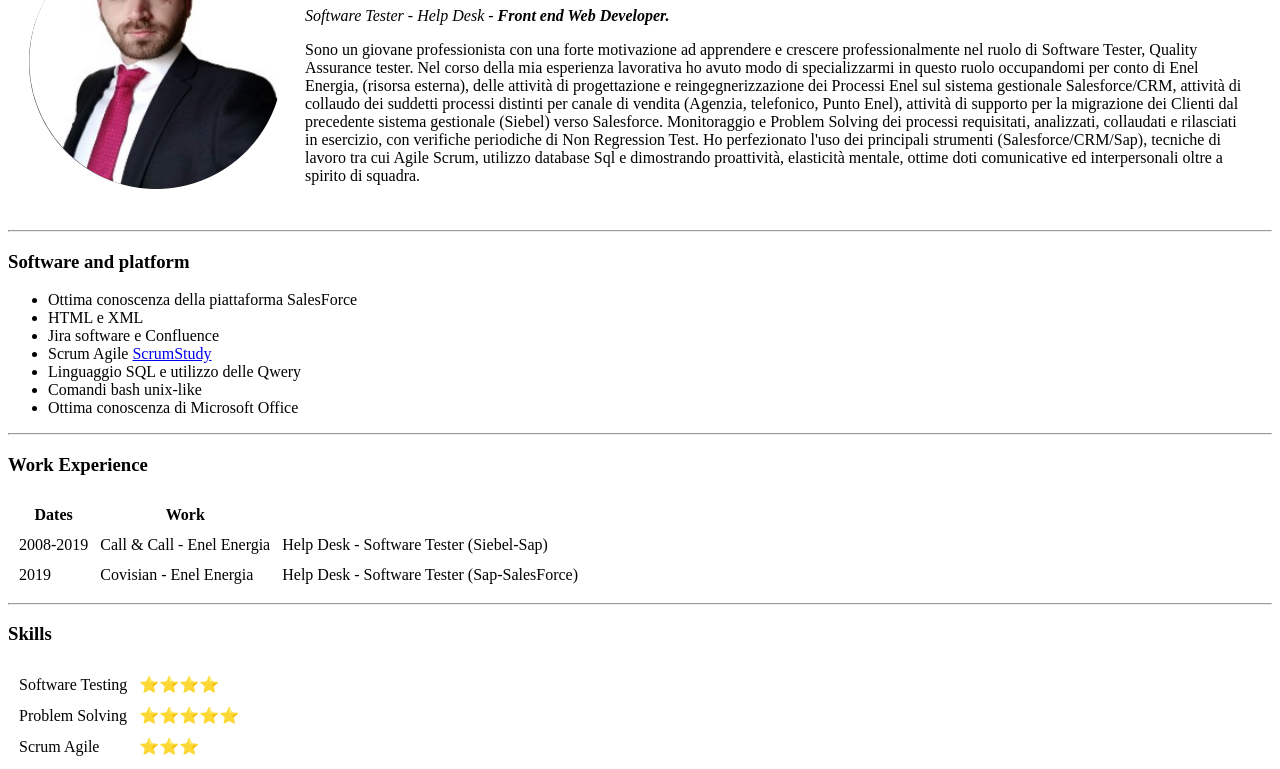
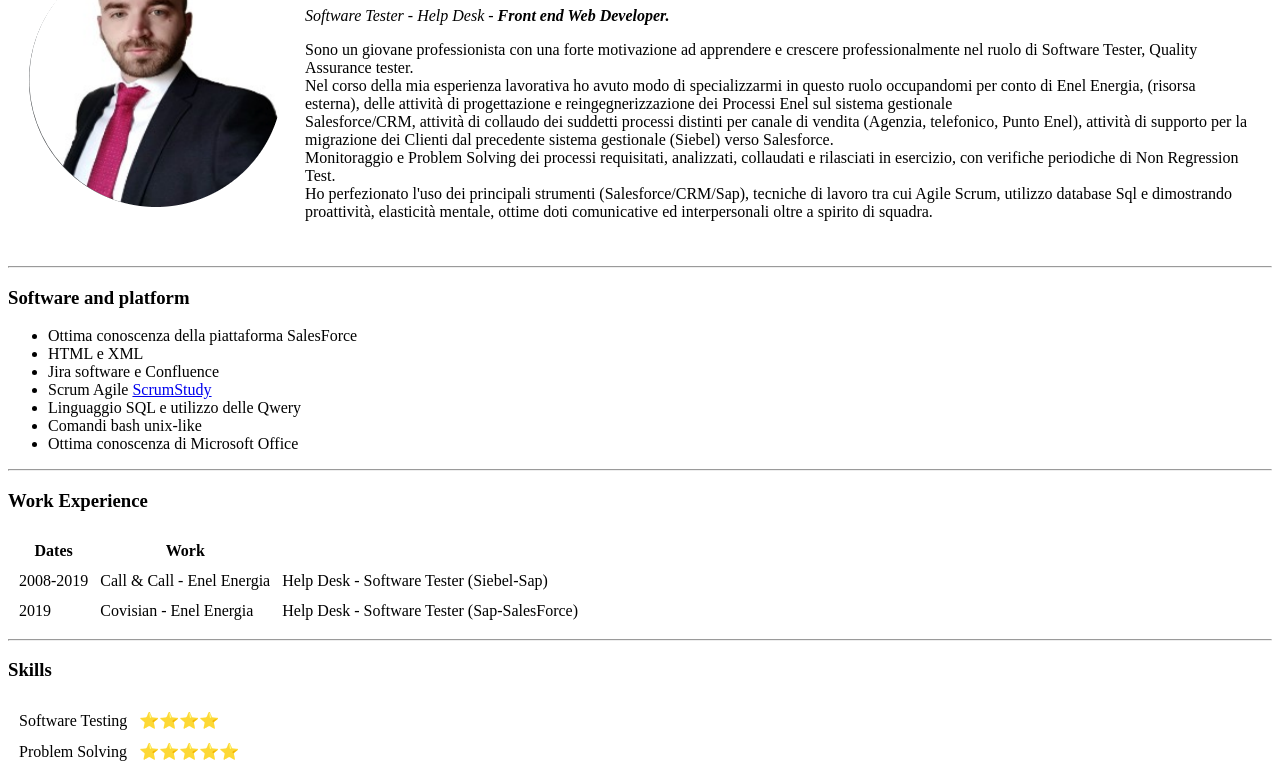
Before and after one commit to Gianoss/cv, a plain HTML site: page index.html in a window 1280 px wide. Shown: the part 102-871 px from the top of the page. Drawn offline with Linux system fonts and the light colour scheme.

Commit message:
Update index.html

```diff
--- a/index.html
+++ b/index.html
@@ -19,29 +19,29 @@
         <p>Sono un giovane professionista con una
           forte motivazione ad apprendere e crescere
           professionalmente nel ruolo di Software
-          Tester, Quality Assurance tester.
+          Tester, Quality Assurance tester.<br>
           Nel corso della mia esperienza lavorativa ho
           avuto modo di specializzarmi in questo ruolo
           occupandomi per conto di Enel Energia,
           (risorsa esterna), delle attività di
           progettazione e reingegnerizzazione dei
-          Processi Enel sul sistema gestionale
+          Processi Enel sul sistema gestionale <br>
           Salesforce/CRM, attività di collaudo dei
           suddetti processi distinti per canale di
           vendita (Agenzia, telefonico, Punto Enel),
           attività di supporto per la migrazione dei
           Clienti dal precedente sistema gestionale
-          (Siebel) verso Salesforce. Monitoraggio e
+          (Siebel) verso Salesforce. <br> Monitoraggio e
           Problem Solving dei processi requisitati,
           analizzati, collaudati e rilasciati in esercizio,
           con verifiche periodiche di Non Regression
-          Test.
+          Test.<br>
           Ho perfezionato l'uso dei principali strumenti
           (Salesforce/CRM/Sap), tecniche di lavoro
           tra cui Agile Scrum, utilizzo database Sql e
           dimostrando proattività, elasticità mentale,
           ottime doti comunicative ed interpersonali
-          oltre a spirito di squadra.
+          oltre a spirito di squadra.<br>
         </p>
       </td>
     </tr>
```
